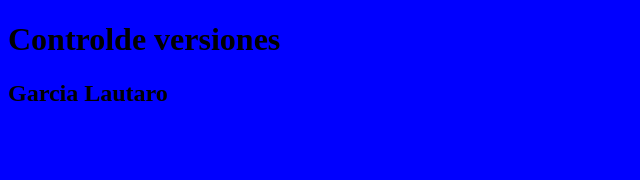
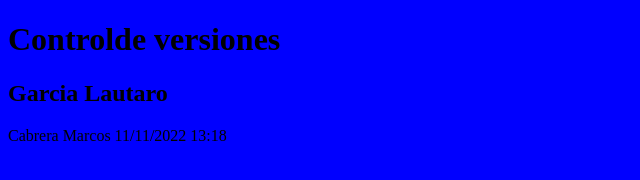
Before and after one commit to FabrizioMaggiaiuolo/TP_SO_I4_104, a plain HTML site: page index.html in a window 1280 px wide. Shown: the whole page, without its empty margins (0-640 px from the left). Drawn offline with Linux system fonts and the light colour scheme.

Commit message:
ALFA PUNTO 18

```diff
--- a/index.html
+++ b/index.html
@@ -9,5 +9,6 @@
 <body>
 	<h1>Controlde versiones</h1>
 	<h2>Garcia Lautaro</h2>
+	<p>Cabrera Marcos 11/11/2022 13:18
 </body>
 </html>
```
